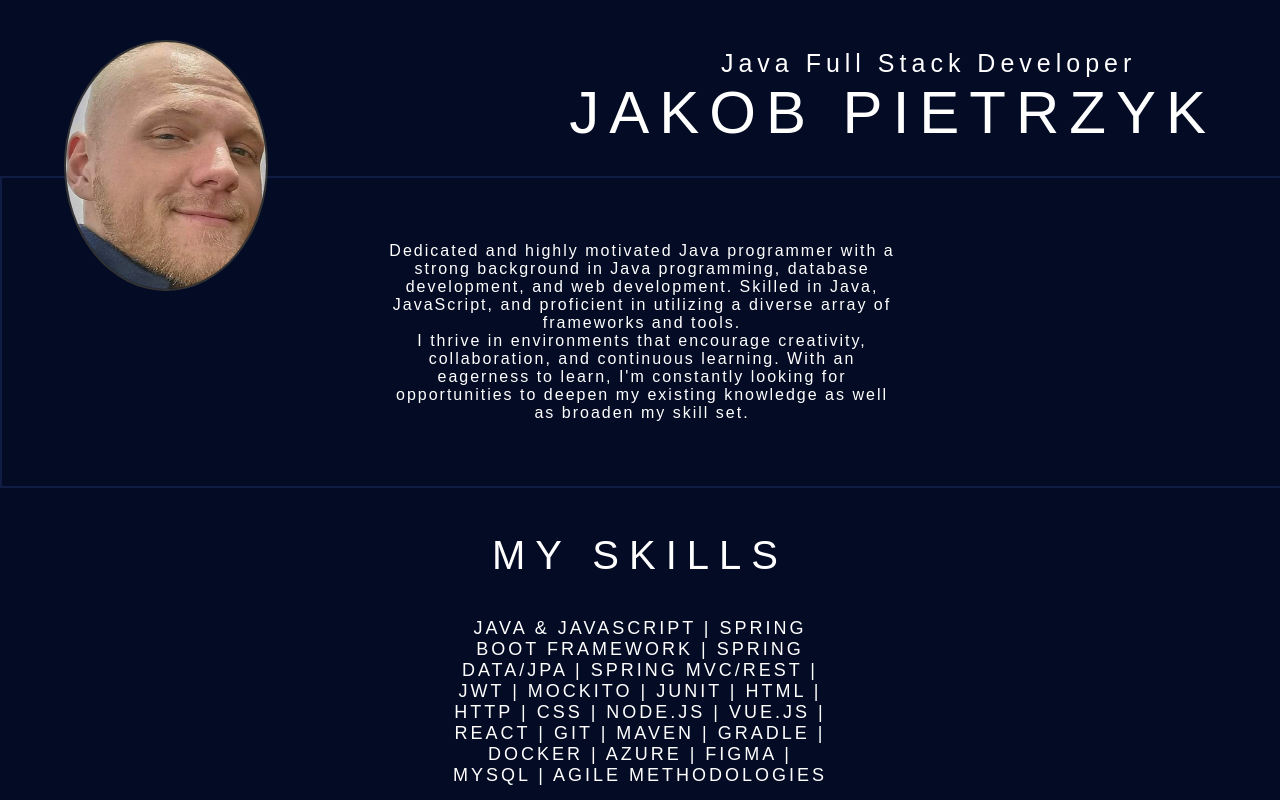
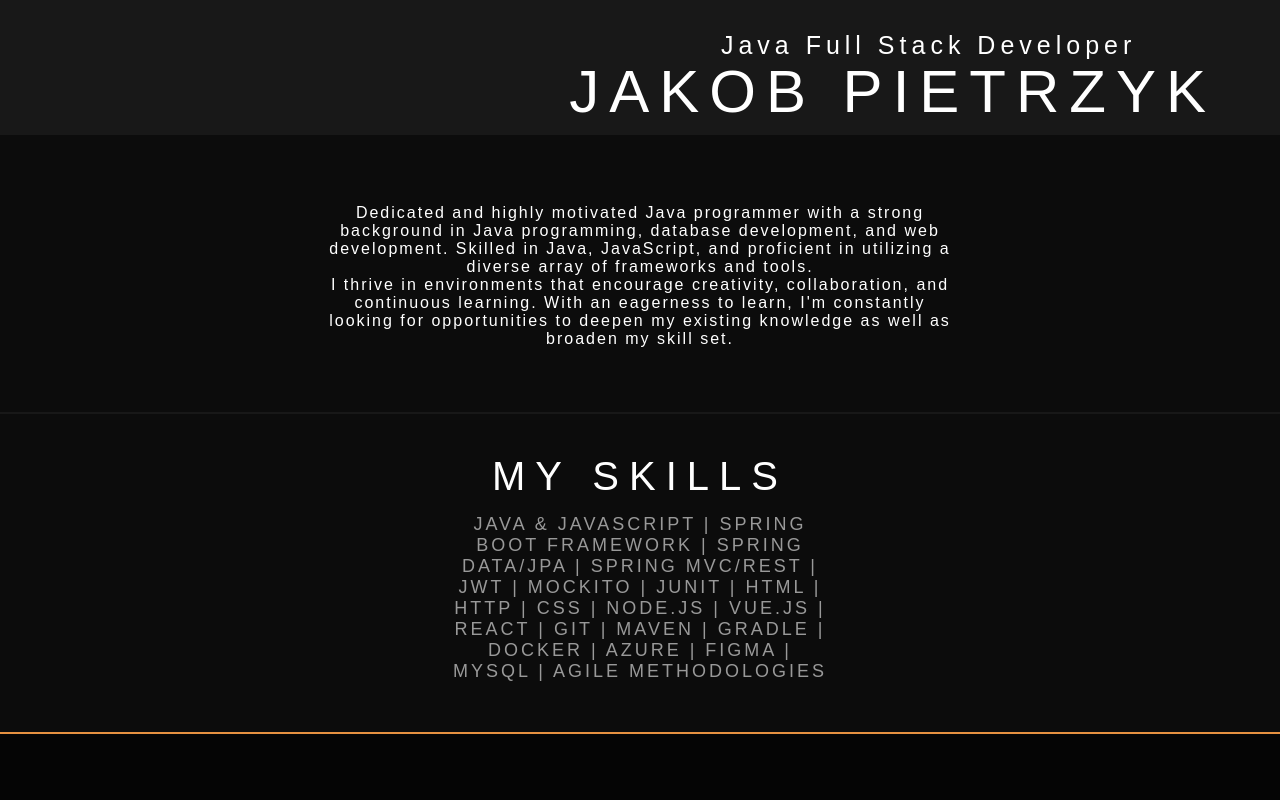
Before and after one commit to dzJP/jakobpietrzyk, a Vue app: page / in a window 1280 px wide. Shown: the top 800 px of the page. Built offline with nearby package versions, Linux system fonts and the light colour scheme.

Commit message:
changed background color

```diff
--- a/src/assets/main.css
+++ b/src/assets/main.css
@@ -1,20 +1,26 @@
 :root {
     --dark-blue: #040B24;
     --darker-blue: #020613;
+    --dark-green: #122912;
+    --gray-black: rgb(31, 31, 31);
+    --dark-gray-black: rgb(24, 24, 24);
+    --darker-gray-black: rgb(12,12,12);
+    --darkest-gray-black: rgb(5,5,5);
+    --light-gray-black: rgb(40, 40, 40);
     --blue: #111C44;
     --light-blue: #2525A5;
     --light-blue-hover: #2d2dc7;
     --red: #df3232;
     --orange: #E69141;
+    --dark-orange: #e6914110;
     --white: #FFFFFF;
     --black: #030B23;
     --gray: #878787;
     --purple-variance: #9C8FEC;
-    --gray-black: #161b22;
 }
 
 #app, html, body {
-    background-color: var(--dark-blue);
+    background-color: var(--dark-gray-black);
     margin: 0px;
 }
 
--- a/src/components/AboutMeComponent.vue
+++ b/src/components/AboutMeComponent.vue
@@ -24,31 +24,27 @@
 <style>
 .about-me-section-container {
 	width: 100%;
-	background-color: var(--dark-blue);
-	border: 2px solid var(--blue);
+	background-color: var(--darker-gray-black);
+	border-bottom: solid 2px var(--dark-gray-black)
+
 }
 
 .about-me-section {
 	position: relative;
-	display: flex;
 	flex-direction: column;
 	align-items: center;
 	text-align: center;
+	margin-left: auto;
+    margin-right: auto;
 	font-size: 16px;
 	letter-spacing: 2px;
-	margin-left: auto;
-	margin-right: auto;
-	word-wrap: break-word;
-	width: 40%;
+	width: 50%;
 	padding: 5%;
 }
 
-
 .my-skills-container {
-	background-color: var(--dark-blue);
-	border-bottom: 2px solid var(--blue);
 	width: 100%;
-	margin-top: 5px;
+	background-color: var(--darker-gray-black);
 }
 
 .my-skills-title {
@@ -60,11 +56,14 @@
 	text-transform: uppercase;
 	letter-spacing: 10px;
 	padding-top: 40px;
-	margin-bottom: 30px;
+	margin-bottom: 15px;
 	font-size: 40px;
 }
 
 .my-skills-text {
+	color: #ffffff94;
+	margin-left: auto;
+	margin-right: auto;
 	position: relative;
 	display: flex;
 	flex-direction: column;
@@ -72,12 +71,9 @@
 	text-align: center;
 	text-transform: uppercase;
 	letter-spacing: 3px;
-	margin-left: auto;
-	margin-right: auto;
-	margin-bottom: 40px;
 	font-size: 18px;
 	max-width: 30%;
-	padding: 10px;
+	padding-bottom: 50px;
 }
 
 </style>
--- a/src/components/HeaderComponent.vue
+++ b/src/components/HeaderComponent.vue
@@ -8,7 +8,7 @@
         </div>
     </div>
     <div class="profile-picture">
-        <img src="@/assets/jakob.jpg" alt="profile-picture">
+    <!-- <img src="@/assets/jakob.jpg" alt="profile-picture"> -->
     </div>
 </template>
 
@@ -19,8 +19,10 @@
     flex-direction: column;
     align-items: center;
     text-align: center;
-    margin-top: 2%;
-    height: 150px;
+    margin-top: 15px;
+    padding-bottom: 30px;
+    min-height: 90px;
+    border-bottom: solid 5px var(--darker-gray-black)
 }
 
 .header-role {
--- a/src/components/ProjectsComponent.vue
+++ b/src/components/ProjectsComponent.vue
@@ -3,8 +3,7 @@
         <div class="project-section-title">My projects</div>
         <div class="projects">
             <div class="project">
-                <div class="project-image" :class="{ 'expanded': isImageExpanded }" @mouseleave="handleMouseLeave"
-                    @mouseover="expandImage">
+                <div class="project-image" :class="{ 'expanded': isImageExpanded }" @mouseleave="handleMouseLeave" @mouseover="expandImage">
                     <img :src="currentImage" alt="project-image">
                     <div class="overlay-text" v-if="!isImageExpanded">Intranet development</div>
                     <div class="project-description" v-if="!isImageExpanded">
@@ -12,7 +11,7 @@
                         information
                         sharing.
                     </div>
-                    <div class="navigation-buttons" :class="{ 'visible': isImageExpanded }">
+                    <div class="navigation-buttons">
                         <button class="button" @click="navigate('previous')">Previous</button>
                         <button class="button" @click="navigate('next')">Next</button>
                     </div>
@@ -35,8 +34,8 @@
                     </div>
                 </div>
                 <div class="link-to-repo">
-                        <a href="https://github.com/dzJP/worldwidepancakes">Repository</a>
-                    </div>
+                    <a href="https://github.com/dzJP/worldwidepancakes">Repository</a>
+                </div>
             </div>
         </div>
     </div>
@@ -120,6 +119,8 @@
     align-items: center;
     padding: 20px;
     min-height: 600px;
+    background-color: var(--darkest-gray-black);
+    border-top: 2px solid var(--orange);
 }
 
 .project-section-title {
@@ -150,7 +151,7 @@
 .project-image img,
 .project-video video {
     width: 400px;
-    border: 1px solid #333333;
+    border: 2px solid var(--dark-gray-black);
     border-radius: 5%;
     transition: transform 0.5s ease-in-out, opacity 0.5s ease-in-out;
     opacity: 0.4;
@@ -192,6 +193,7 @@
 }
 
 .navigation-buttons {
+    display: flex;
     position: absolute;
     bottom: 10px;
     left: 50%;
@@ -199,10 +201,10 @@
     transform: translateX(-50%);
     z-index: 1;
     opacity: 0;
-    transition: opacity 1s ease-in-out;
+    transition: opacity 0.5s ease-in-out;
 }
 
-.project-image.expanded .navigation-buttons {
+.project-image.expanded:hover .navigation-buttons {
     opacity: 1;
 }
 
@@ -214,7 +216,7 @@
     text-align: center;
     border: none;
     border-radius: 5px;
-    height: 30px;
+    height: 50px;
     padding: 4px 20px;
     margin-right: 10px;
     cursor: pointer;
```
